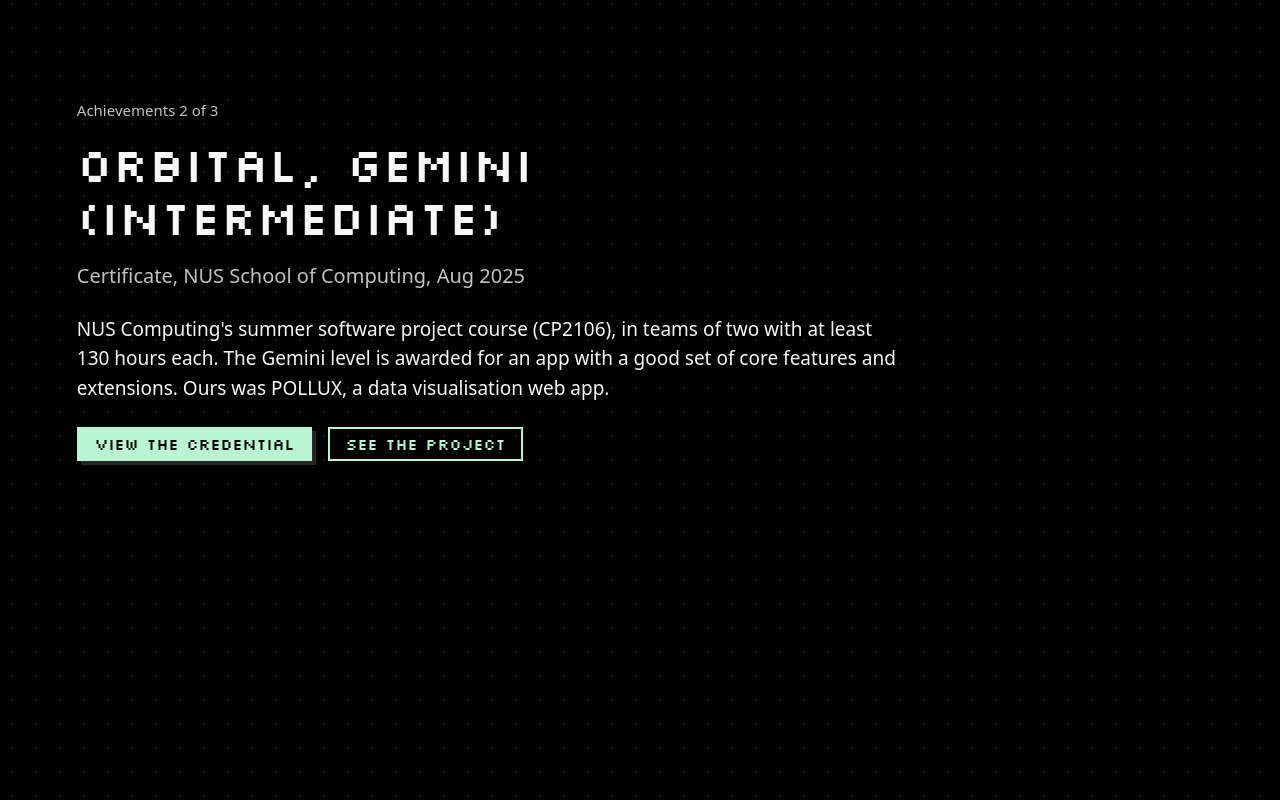
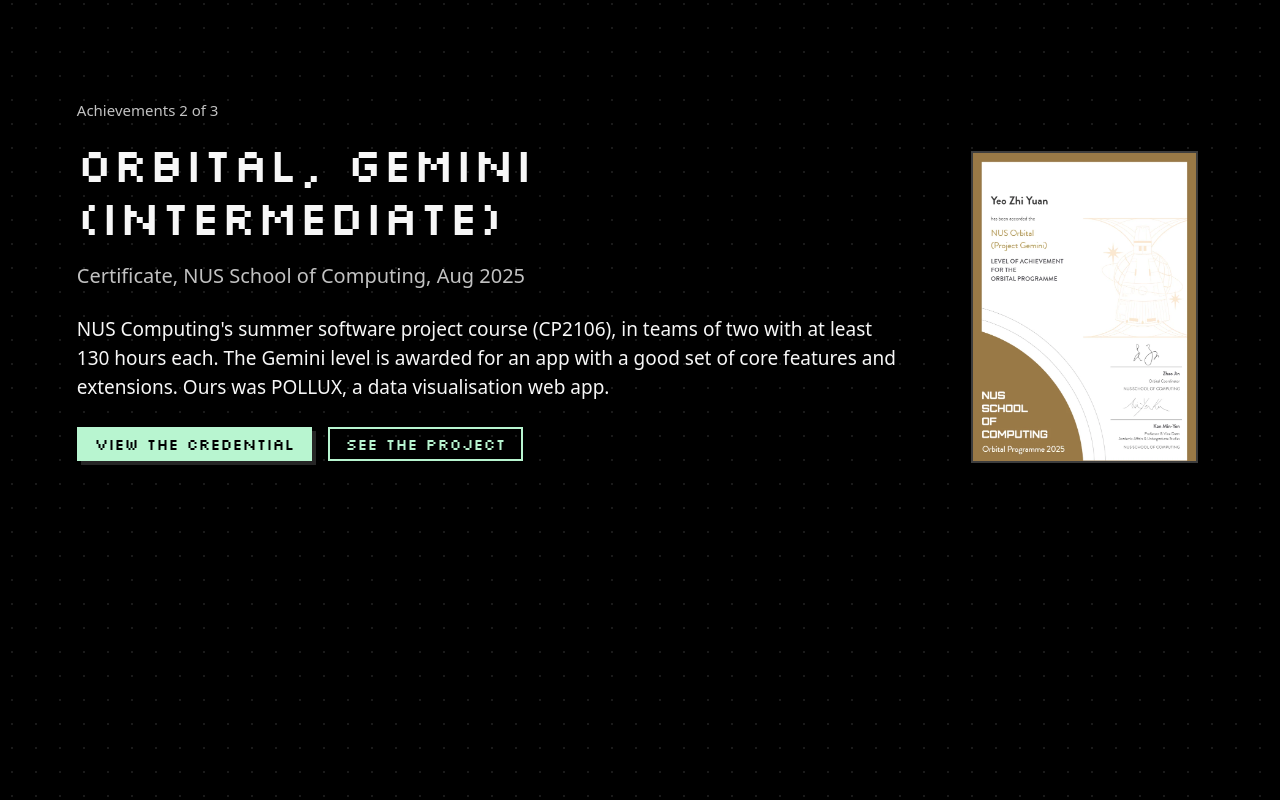
Before and after one commit to zyyye/Personal-Website, an Astro site: page / in a window 1280 px wide. Shown: the part 5720-6520 px from the top of the page. Built offline with nearby package versions, Linux system fonts and the light colour scheme; Astro itself is replaced by a stand-in of ours; a web font is replaced by a local one.

Commit message:
Show the Orbital certificate beside its achievement text
- Learning entries take an optional image (shared pictureSchema with the
  employer logo); the content check requires the file in public/.
- Achievement slide: certificate on the right, from the top of the
  title's letters to the bottom of the buttons; below the text on
  narrow screens.
- logo-fit.ts generalised to fit-height.ts (data-fit-height,
  --fit-height) for both the logo and the certificate.
- Certificate image captured from the NUS credential page, cropped,
  saved as WebP (38 KB).
- Tests: missing image fails the check; e2e alignment on desktop.

Co-Authored-By: Claude Opus 5.5 <noreply@anthropic.com>
Claude-Session: https://claude.ai/code/session_01UWNwY2YYouua2Lvx9ugwnh

```diff
--- a/src/components/AchievementSlide.astro
+++ b/src/components/AchievementSlide.astro
@@ -13,13 +13,18 @@ interface Props {
 const { page, entry } = Astro.props;
 const d = entry.data;
 const titleId = `${entry.id}-title`;
+const image = d.image;
 const kind = d.kind === 'certificate' ? 'Certificate' : 'Course';
 const when =
   d.status === 'in-progress' ? 'in progress' : d.date ? formatMonth(d.date) : 'completed';
 ---
 
 <Slide page={page} labelledby={titleId}>
-  <div class="achievement">
+  <div
+    class:list={['achievement', image && 'achievement--image']}
+    data-fit-height={image ? '' : undefined}
+  >
+    <div class="achievement__text" data-fit-height-text>
       <h2 id={titleId} class="page-title">
         {d.title}
       </h2>
@@ -39,6 +44,18 @@ const when =
               See the project
             </a>
           )}
+        </p>
+      )}
+    </div>
+    {image && (
+      <p class="achievement__image">
+        <img
+          src={image.src}
+          alt={image.alt}
+          width={image.width}
+          height={image.height}
+          decoding="async"
+        />
       </p>
     )}
   </div>
@@ -63,4 +80,43 @@ const when =
     gap: var(--space-3);
     margin: var(--space-4) 0 0;
   }
+
+  /* With a certificate image: on wide screens it sits to the right of the text, from the top of
+     the title's letters to the bottom of the buttons (Leo, 21 Nov 2026). src/scripts/fit-height.ts
+     sets --fit-height from the text block; the default fits a typical block. Narrow screens show it
+     below the text. */
+  .achievement--image {
+    display: grid;
+    gap: var(--space-5);
+    max-width: none;
+  }
+  .achievement__text {
+    max-width: 52rem;
+  }
+  .achievement__image {
+    margin: 0;
+  }
+  .achievement__image img {
+    display: block;
+    width: min(100%, 20rem);
+    height: auto;
+    box-shadow: 0 0 0 2px var(--color-border);
+  }
+  @media (min-width: 64rem) {
+    .achievement--image {
+      /* The title's letters start 0.31em below its line box (Silkscreen, measured). */
+      --title-inset: calc(0.31 * var(--page-title-size));
+      grid-template-columns: minmax(0, 52rem) auto;
+      column-gap: 4rem;
+      align-items: start;
+    }
+    .achievement__image {
+      height: calc(var(--fit-height, 24rem) - var(--title-inset));
+      margin-top: var(--title-inset);
+    }
+    .achievement__image img {
+      width: auto;
+      height: 100%;
+    }
+  }
 </style>
--- a/src/components/Deck.astro
+++ b/src/components/Deck.astro
@@ -11,5 +11,5 @@ import '../styles/deck.css';
 <script>
   import '../scripts/deck.ts';
   import '../scripts/motion.ts';
-  import '../scripts/logo-fit.ts';
+  import '../scripts/fit-height.ts';
 </script>
--- a/src/components/ProjectSlide.astro
+++ b/src/components/ProjectSlide.astro
@@ -71,7 +71,7 @@ const withheld = !d.results && d.status === 'being-improved';
     <div class="project__text">
       <div
         class:list={['project__head', logo && 'project__head--logo']}
-        data-logo-fit={logo ? '' : undefined}
+        data-fit-height={logo ? '' : undefined}
       >
         {logo && (
           <p class="org-logo">
@@ -84,7 +84,7 @@ const withheld = !d.results && d.status === 'being-improved';
             />
           </p>
         )}
-        <div class="project__titles" data-logo-fit-text>
+        <div class="project__titles" data-fit-height-text>
           <h2 id={titleId} class="page-title">
             {shortTitle(d.title)}
           </h2>
@@ -226,13 +226,13 @@ const withheld = !d.results && d.status === 'being-improved';
   }
 
   /* With a logo, the logo is a square as tall as the title block beside it: it starts at the title
-     and ends with the meta line (Leo, 21 Nov 2026). src/scripts/logo-fit.ts sets --logo-size from
+     and ends with the meta line (Leo, 21 Nov 2026). src/scripts/fit-height.ts sets --fit-height from
      the block's height; the default fits a three-line block. On narrow screens it is capped. */
   .project__head--logo {
     /* The title's letters start 0.31em below its line box (Silkscreen at line-height 1.1,
        measured), so the logo starts there too. */
     --title-inset: calc(0.31 * var(--page-title-size));
-    --logo-box: min(calc(var(--logo-size, 8rem) - var(--title-inset)), 30vw);
+    --logo-box: min(calc(var(--fit-height, 8rem) - var(--title-inset)), 30vw);
     display: grid;
     grid-template-columns: var(--logo-box) minmax(0, 1fr);
     column-gap: var(--space-4);
--- a/src/content/learning/orbital-gemini.md
+++ b/src/content/learning/orbital-gemini.md
@@ -6,5 +6,10 @@ status: completed
 date: '2025-08'
 credentialUrl: https://credentials.nus.edu.sg/f81a9f4f-5474-4c2e-87fe-32383f3b003d
 relatedProject: pollux
+image:
+  src: /images/orbital-certificate.webp
+  alt: NUS Orbital certificate awarding Yeo Zhi Yuan the Project Gemini level of achievement, Orbital Programme 2025, NUS School of Computing
+  width: 728
+  height: 1003
 summary: "NUS Computing's summer software project course (CP2106), in teams of two with at least 130 hours each. The Gemini level is awarded for an app with a good set of core features and extensions. Ours was POLLUX, a data visualisation web app."
 ---
--- a/src/lib/checks.ts
+++ b/src/lib/checks.ts
@@ -186,6 +186,10 @@ export function runChecks(c: ContentSet): string[] {
     if (rel && !visibleProjectIds.has(rel)) {
       err(`${l.file}: relatedProject "${rel}" is not a visible project`);
     }
+    const image = l.data.image;
+    if (image && !c.publicFileExists(image.src)) {
+      err(`${l.file}: image.src "${image.src}" does not exist in public/`);
+    }
   }
 
   // --- Replays ---
--- a/src/lib/schemas.ts
+++ b/src/lib/schemas.ts
@@ -28,6 +28,16 @@ export const resultSchema = z
     note: text.optional(),
     /** Shown as a bar on the project's page. All highlighted rows share one metric on a 0 to 1 scale. */
     highlight: z.boolean().optional(),
+  })
+  .strict();
+
+/** A picture stored in public/, with its pixel size so the page reserves the space. */
+export const pictureSchema = z
+  .object({
+    src: z.string().regex(/^\/[\w./-]+\.(png|svg|webp|jpg)$/),
+    alt: text,
+    width: z.number().int().positive(),
+    height: z.number().int().positive(),
   })
   .strict();
 
@@ -84,15 +94,7 @@ export const projectSchema = z
     organisation: z
       .object({
         name: text,
-        logo: z
-          .object({
-            src: z.string().regex(/^\/[\w./-]+\.(png|svg|webp|jpg)$/),
-            alt: text,
-            width: z.number().int().positive(),
-            height: z.number().int().positive(),
-          })
-          .strict()
-          .optional(),
+        logo: pictureSchema.optional(),
       })
       .strict()
       .optional(),
@@ -130,6 +132,8 @@ export const learningSchema = z
     date: yearMonth.optional(),
     credentialUrl: httpsUrl.optional(),
     relatedProject: slug.optional(),
+    /** The certificate itself, shown beside the text on the achievement's deck page. */
+    image: pictureSchema.optional(),
     /** Two or three lines in Leo's own words on what it covered and what he built. */
     summary: text.optional(),
   })
--- /dev/null
+++ b/src/scripts/fit-height.ts
@@ -0,0 +1,22 @@
+/**
+ * Keeps a picture as tall as the text block beside it (Leo, 21 Nov 2026): an employer's logo next
+ * to a project's title block, and a certificate next to an achievement's text. The block's height
+ * depends on how its text wraps, which depends on the picture's width, so CSS alone cannot size it.
+ * A larger picture can only make the text taller, so repeated fitting settles after a step or two.
+ * Markup: `data-fit-height` on the container, `data-fit-height-text` on the text block. The script
+ * sets `--fit-height` on the container; without JavaScript the CSS default applies.
+ */
+for (const container of document.querySelectorAll<HTMLElement>('[data-fit-height]')) {
+  const text = container.querySelector<HTMLElement>('[data-fit-height-text]');
+  if (!text) continue;
+  let frame = 0;
+  const fit = (): void => {
+    // Next frame, not inside the observer callback: avoids a ResizeObserver loop error.
+    cancelAnimationFrame(frame);
+    frame = requestAnimationFrame(() => {
+      const height = Math.round(text.getBoundingClientRect().height);
+      if (height > 0) container.style.setProperty('--fit-height', `${height}px`);
+    });
+  };
+  new ResizeObserver(fit).observe(text);
+}
--- a/src/scripts/logo-fit.ts
+++ /dev/null
@@ -1,21 +0,0 @@
-/**
- * Keeps an employer's logo as tall as the title block beside it, so the logo starts level with the
- * page title and ends level with the meta line (Leo, 21 Nov 2026). The block's height depends on
- * how its text wraps, which depends on the logo's width, so CSS alone cannot size it. A larger logo
- * can only make the text taller, so repeated fitting settles after a step or two.
- * Without JavaScript the logo keeps the --logo-size default set in ProjectSlide.astro.
- */
-for (const head of document.querySelectorAll<HTMLElement>('[data-logo-fit]')) {
-  const text = head.querySelector<HTMLElement>('[data-logo-fit-text]');
-  if (!text) continue;
-  let frame = 0;
-  const fit = (): void => {
-    // Next frame, not inside the observer callback: avoids a ResizeObserver loop error.
-    cancelAnimationFrame(frame);
-    frame = requestAnimationFrame(() => {
-      const height = Math.round(text.getBoundingClientRect().height);
-      if (height > 0) head.style.setProperty('--logo-size', `${height}px`);
-    });
-  };
-  new ResizeObserver(fit).observe(text);
-}
```
Also changed, not shown: docs/decisions.md (+8 -0 lines), tests/e2e/content.spec.ts (+24 -0 lines), tests/unit/check-content.test.ts (+10 -0 lines), public/images/orbital-certificate.webp (added). Lines whose indentation alone changed are shown as unchanged.
